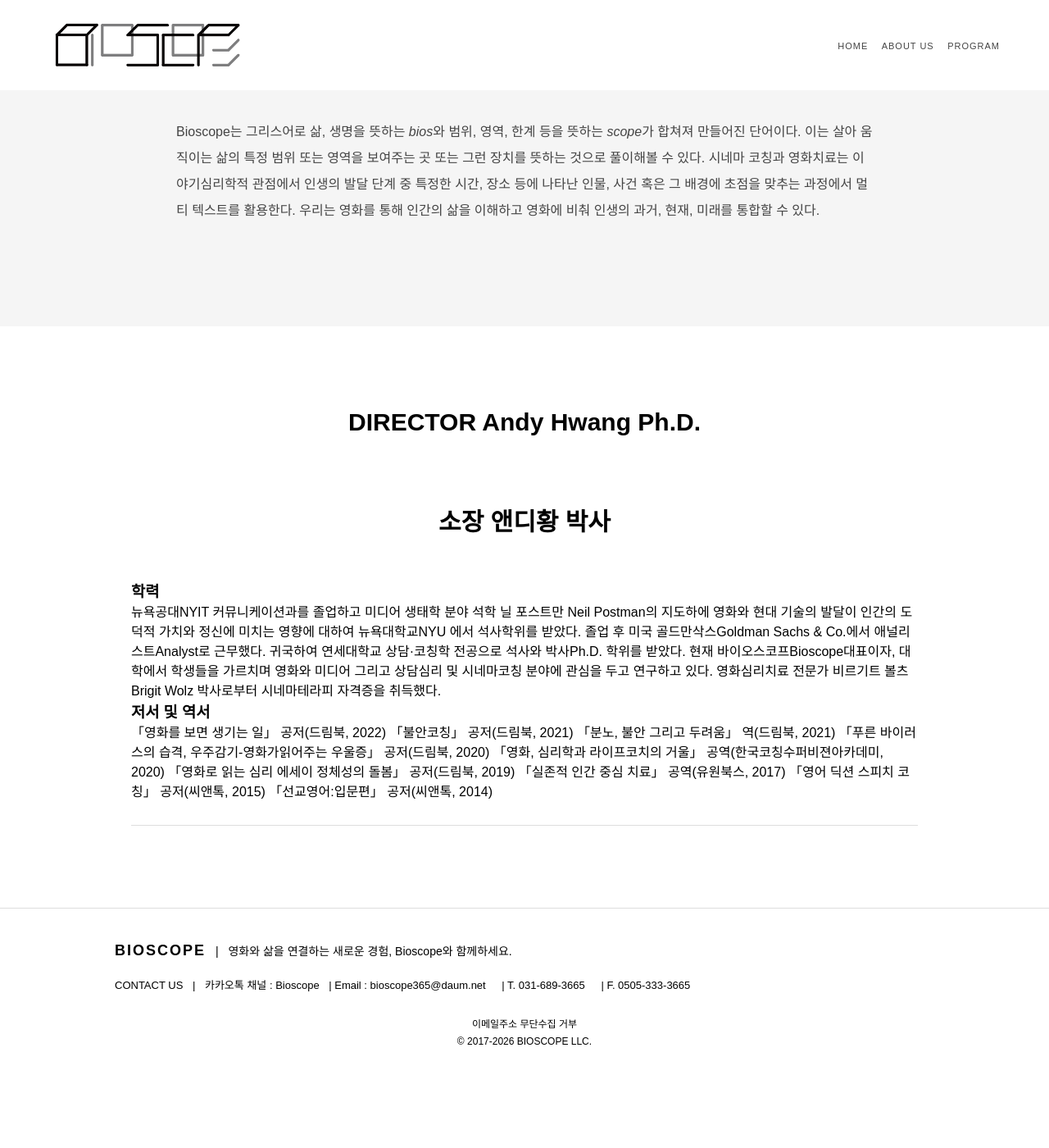
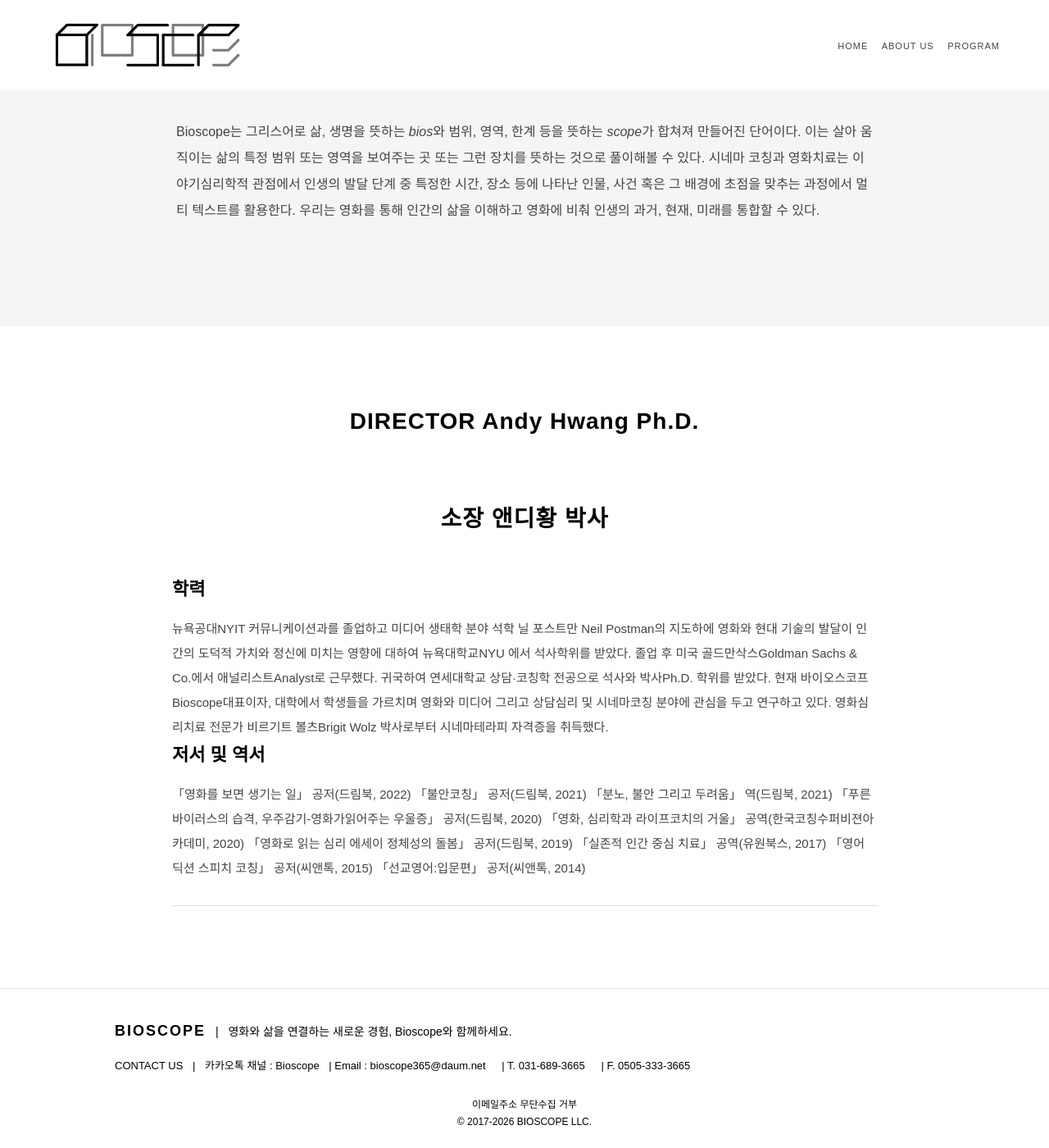
Before and after one commit to bioscope/bioscope, a Jekyll site: the page built from about.md, in a window 1280 px wide and 1400 px high, scrolled down 265 px. Shown: the whole window at 82% size. Built offline with Jekyll 4.4.1, drawn with Linux system fonts in a browser that asks for light colours; before the commit the page ends 1567 px from its top, so only the background shows below that.

Commit message:
Update style.css

```diff
--- a/assets/css/style.css
+++ b/assets/css/style.css
@@ -129,7 +129,7 @@ nav a {
 
 
 .profile-section {
-    max-width: 1000px;
+    max-width: 900px;
     margin: 100px auto;
     padding: 0 20px;
 }
@@ -137,8 +137,9 @@ nav a {
 
 .profile-section h2 {
     text-align: center;
-    font-size: 30px;
+    font-size: 28px;
     margin-bottom: 50px;
+    letter-spacing: 1px;
 }
 
 
@@ -146,6 +147,18 @@ nav a {
     padding: 30px 0;
     border-bottom: 1px solid #ddd;
 }
+
+.profile h3 {
+    font-size: 22px;
+    margin-bottom: 20px;
+}
+
+.profile p {
+    line-height: 2;
+    font-size: 15px;
+    color: #444;
+}
+
 
 .site-footer {
     padding: 35px 20px 20px;
```
